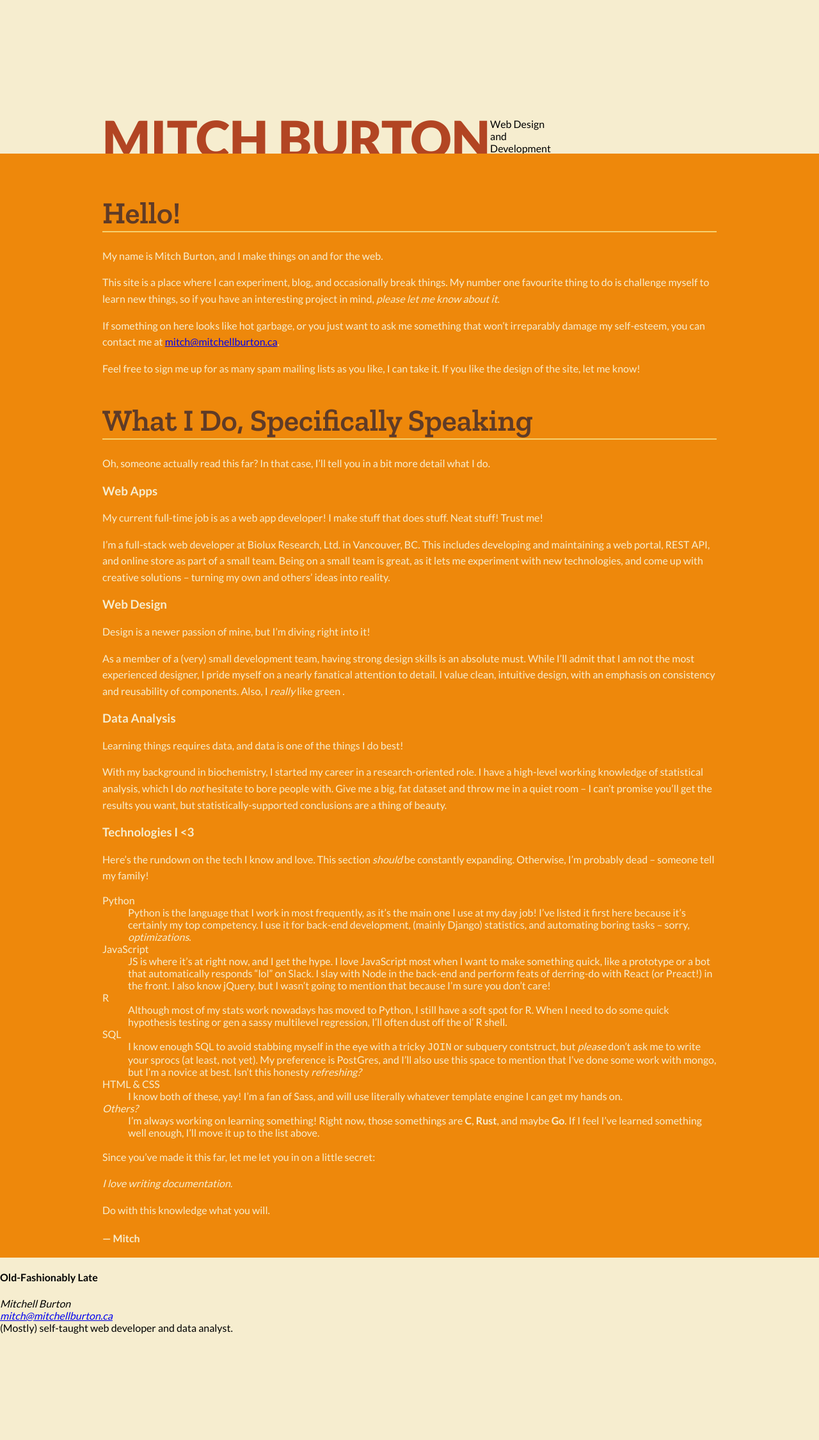
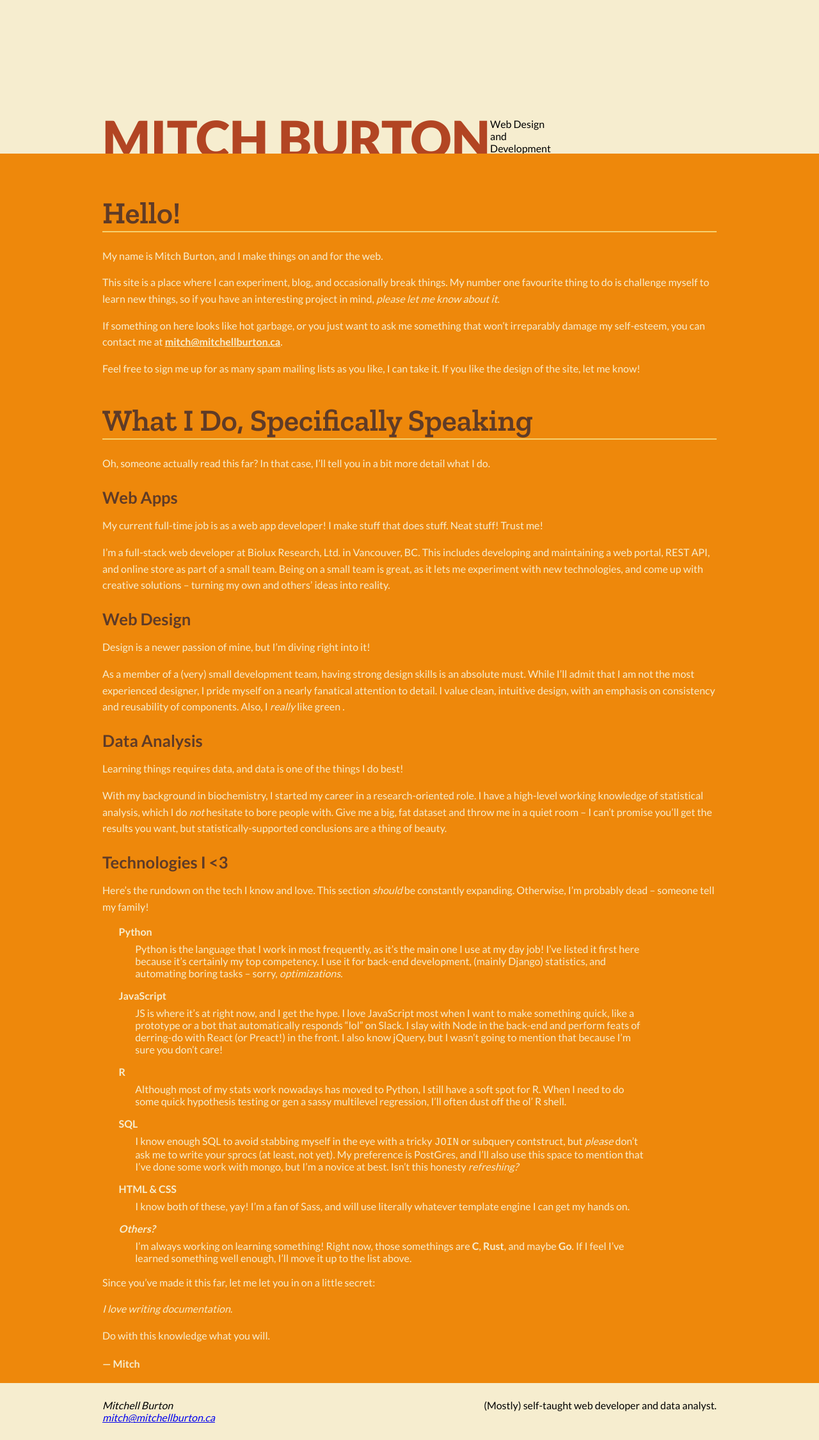
Before and after one commit to Perfect5th/perfect5th.github.io, a Jekyll site: the page built from index.html, in a window 1280 px wide. Shown: the whole page at 64% size. Built offline with Jekyll 4.4.1, drawn with Linux system fonts in a browser that asks for light colours; before the commit the page ends 2084 px from its top, so only the background shows below that.

Commit message:
more work on css: footer and dl

```diff
--- a/_includes/footer.html
+++ b/_includes/footer.html
@@ -1,6 +1,5 @@
 <footer>
   <div class="footer-left">
-    <h4>Old-Fashionably Late</h4>
     <address>
       Mitchell Burton<br>
       <a href="mailto:mitch@mitchellburton.ca">mitch@mitchellburton.ca</a>
--- a/_sass/_layout.scss
+++ b/_sass/_layout.scss
@@ -63,8 +63,50 @@ header {
         margin-bottom: 1.5rem;
     }
 
+    h3 {
+        color: $darkolivegreen;
+        font-size: 1.6em;
+        margin-bottom: 0;
+    }
+
     p {
         line-height: 1.6;
         font-weight: 400;
     }
+
+    a {
+        color: inherit;
+        font-weight: 600;
+    }
+
+    dl {
+        margin-left: 1.6em;
+
+        dt {
+            font-weight: 600;
+            margin: 0.5em 0;
+        }
+
+        dd {
+            margin-bottom: 1em;
+            margin-left: 1.6em;
+            max-width: 86%;
+        }
+    }
 }
+
+footer {
+    display: flex;
+    justify-content: space-between;
+    max-width: 1200px;
+    margin: auto;
+    width: 75%;
+
+    div {
+        padding: 1.6em 0;
+    }
+
+    .footer-left {
+        margin-right: 1.6em;
+    }
+}
```
